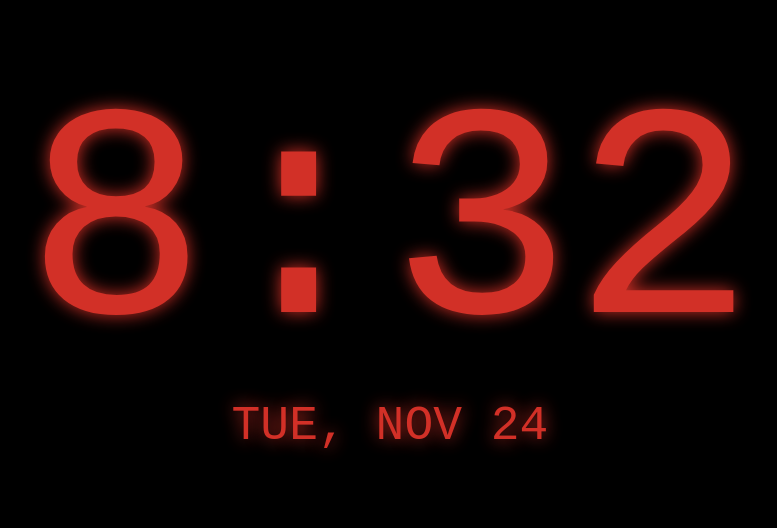
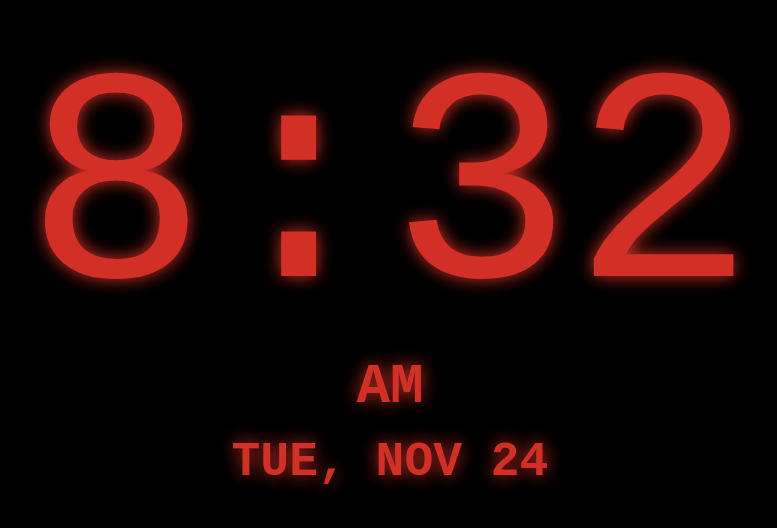
Before and after one commit to nrgxplayz/Retro-Clock, a plain HTML site: page index.html in a window 1280 px wide. Shown: the part 126-654 px from the top of the page, without its empty margins (250-1027 px from the left). Drawn offline with Linux system fonts and the light colour scheme; a web font is replaced by a local one.

Commit message:
Update index.html

```diff
--- a/index.html
+++ b/index.html
@@ -27,7 +27,8 @@
     text-shadow: 0 0 18px var(--colour);
   }
   #clock { font-size: min(26vw, 38vh); line-height: 1; }
-  #date  { font-size: min(5vw, 6vh); margin-top: 2vh; }
+  #date  { font-size: min(5vw, 6vh); margin-top: 2vh; font-family: 'Courier New', monospace; font-weight: bold; }
+  #ampm  { font-size: min(6vw, 7vh); margin-top: 1vh; font-family: 'Courier New', monospace; font-weight: bold; }
   #weather { font-size: min(5vw, 6vh); margin-top: 2vh; font-family: 'Courier New', monospace; font-weight: bold; }
   #panel {
     position: fixed; left: 0; right: 0; bottom: 0;
@@ -49,6 +50,7 @@
 
 <div id="stage">
   <div id="clock">12:00</div>
+  <div id="ampm"></div>
   <div id="date"></div>
   <div id="weather"></div>
 </div>
@@ -100,9 +102,11 @@
   var now = new Date();
   var h = now.getHours();
   var m = ('0' + now.getMinutes()).slice(-2);
+  var suffix = h >= 12 ? 'PM' : 'AM';
   if (!settings.h24) { h = h % 12; if (h === 0) h = 12; }
   else { h = ('0' + h).slice(-2); }
   $('clock').textContent = h + ':' + m;
+  $('ampm').textContent = settings.h24 ? '' : suffix;
   $('date').textContent = now.toLocaleDateString(undefined, {
     weekday: 'short', day: 'numeric', month: 'short'
   }).toUpperCase();
```
Lines whose indentation alone changed are shown as unchanged.
